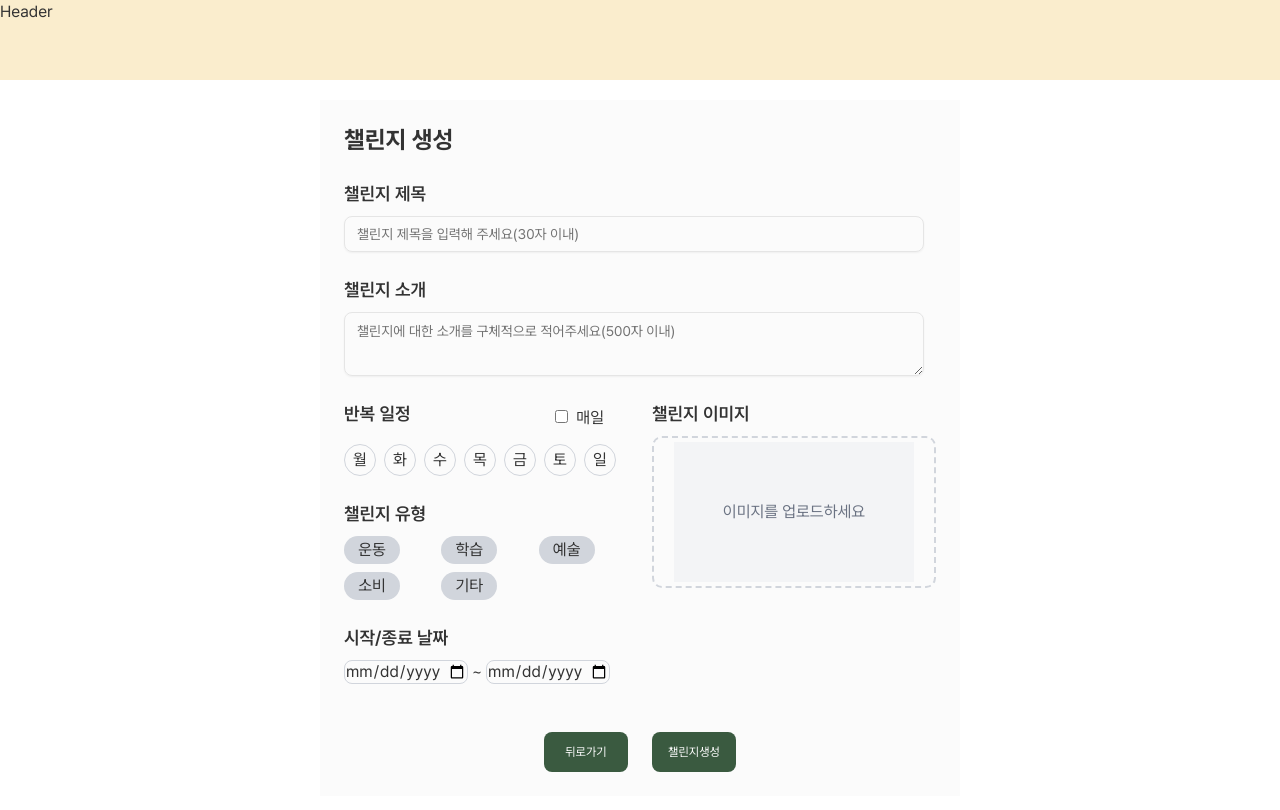
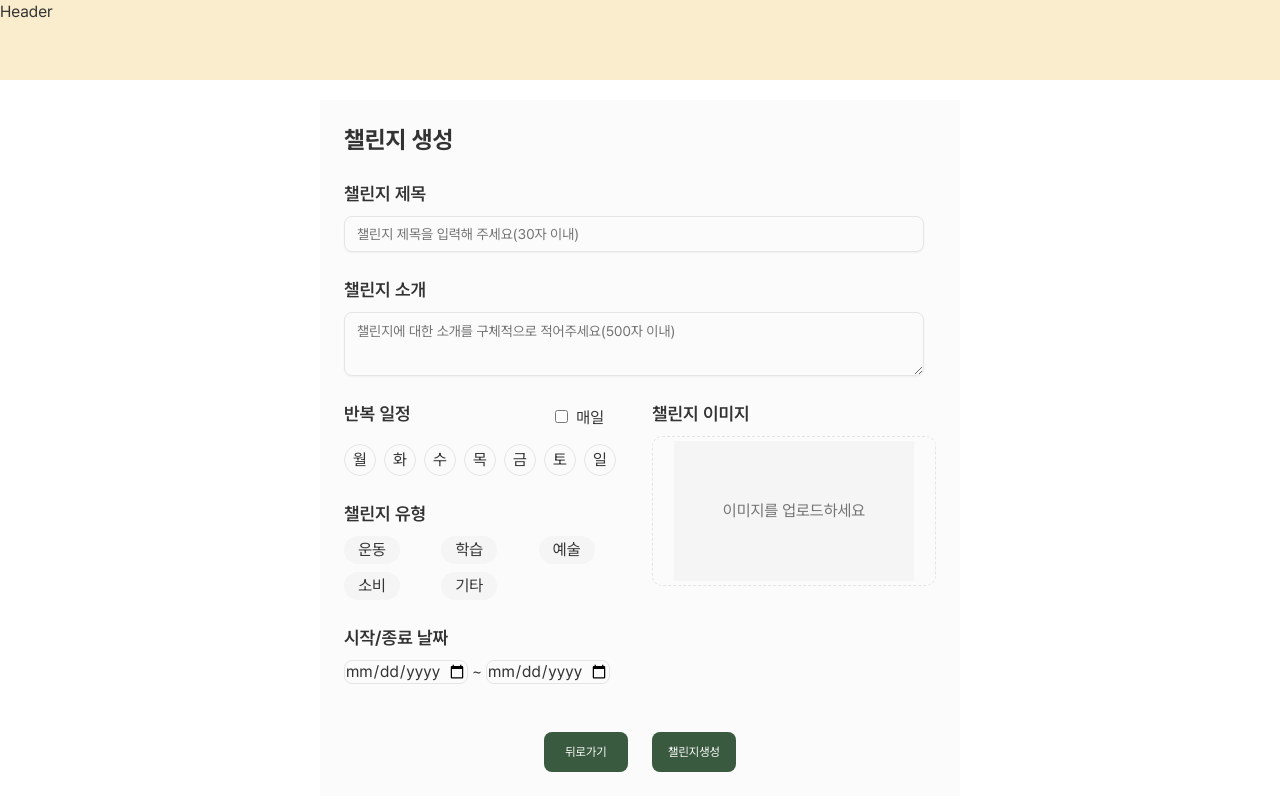
Before and after one commit to do-gather-challenge/do-gather, a Next.js app: page /challenge/post in a window 1280 px wide. Shown: the top 810 px of the page. Built offline with nearby package versions, Linux system fonts and the light colour scheme.

Commit message:
design: 챌린지 생성 페이지 버튼 호버 및 선택 상태 스타일 추가

```diff
--- a/src/app/(client)/challenge/post/page.tsx
+++ b/src/app/(client)/challenge/post/page.tsx
@@ -2,8 +2,20 @@
 
 import { Input } from '@/components/ui/input';
 import { Textarea } from '@/components/ui/textarea';
+import { useState } from 'react';
 
 const PostPage = () => {
+  const [selectedDays, setSelectedDays] = useState<string[]>([]);
+  const [selectedCategory, setSelectedCategory] = useState<string | null>(null);
+
+  const handleDayClick = (day: string) => {
+    setSelectedDays((prev) => (prev.includes(day) ? prev.filter((d) => d !== day) : [...prev, day]));
+  };
+
+  const handleCategoryClick = (category: string) => {
+    setSelectedCategory((prev) => (prev === category ? null : category));
+  };
+
   return (
     <div className="mx-auto mt-[100px] mb-6 max-w-[320px] bg-white p-6 md:max-w-[640px]">
       <h1 className="mb-6 text-2xl font-bold">챌린지 생성</h1>
@@ -23,7 +35,7 @@ const PostPage = () => {
         <h2 className="mb-2 text-lg font-semibold">챌린지 소개</h2>
         <Textarea
           placeholder="챌린지에 대한 소개를 구체적으로 적어주세요(500자 이내)"
-          className="w-[260px]text-[14px] md:w-[580px]"
+          className="w-[260px] text-[14px] md:w-[580px]"
           rows={4}
         />
       </section>
@@ -43,7 +55,16 @@ const PostPage = () => {
             </div>
             <div className="flex gap-2">
               {['월', '화', '수', '목', '금', '토', '일'].map((day) => (
-                <button key={day} type="button" className="h-[32px] w-[32px] rounded-full border border-gray-300">
+                <button
+                  key={day}
+                  type="button"
+                  className={`h-[32px] w-[32px] rounded-full border ${
+                    selectedDays.includes(day)
+                      ? 'bg-primary border-red-700' // 선택된 상태
+                      : 'border-border hover:bg-primary hover:border-red-700' // 기본 상태 + 호버 효과
+                  }`}
+                  onClick={() => handleDayClick(day)}
+                >
                   {day}
                 </button>
               ))}
@@ -55,7 +76,16 @@ const PostPage = () => {
             <h2 className="mb-2 text-lg font-semibold">챌린지 유형</h2>
             <div className="grid grid-cols-3 gap-2">
               {['운동', '학습', '예술', '소비', '기타'].map((category) => (
-                <button key={category} type="button" className="h-[28px] w-[56px] rounded-full bg-gray-300">
+                <button
+                  key={category}
+                  type="button"
+                  className={`h-[28px] w-[56px] rounded-full ${
+                    selectedCategory === category
+                      ? 'border border-red-700' // 선택된 상태
+                      : 'bg-muted hover:border hover:border-red-700' // 기본 상태 + 호버 효과
+                  }`}
+                  onClick={() => handleCategoryClick(category)}
+                >
                   {category}
                 </button>
               ))}
@@ -66,9 +96,9 @@ const PostPage = () => {
           <section className="mb-6">
             <h2 className="mb-2 text-lg font-semibold">시작/종료 날짜</h2>
             <div className="flex gap-1">
-              <input type="date" className="h-[24px] w-[124px] rounded-md border border-gray-300" />
+              <input type="date" className="border-border h-[24px] w-[124px] rounded-md border" />
               <span>~</span>
-              <input type="date" className="h-[24px] w-[124px] rounded-md border border-gray-300" />
+              <input type="date" className="border-border h-[24px] w-[124px] rounded-md border" />
             </div>
           </section>
         </div>
@@ -76,11 +106,11 @@ const PostPage = () => {
         {/* 이미지 업로드 */}
         <section>
           <h2 className="mb-2 text-lg font-semibold">챌린지 이미지</h2>
-          <div className="flex items-center justify-center rounded-lg border-2 border-dashed border-gray-300 p-1">
+          <div className="border-border flex items-center justify-center rounded-lg border-1 border-dashed p-1">
             <input type="file" accept="image/*" className="hidden" id="image-upload" />
             <label htmlFor="image-upload" className="cursor-pointer text-center">
-              <div className="flex h-[140px] w-[240px] items-center justify-center bg-gray-100">
-                <p className="text-gray-500">이미지를 업로드하세요</p>
+              <div className="bg-muted flex h-[140px] w-[240px] items-center justify-center">
+                <p className="text-muted-foreground">이미지를 업로드하세요</p>
               </div>
             </label>
           </div>
@@ -89,10 +119,16 @@ const PostPage = () => {
 
       {/* 버튼 */}
       <div className="flex justify-center gap-6">
-        <button type="button" className="bg-secondary h-[40px] w-[84px] rounded-md px-4 py-2 text-[12px] text-white">
+        <button
+          type="button"
+          className="bg-secondary hover:bg-secondary-foreground h-[40px] w-[84px] rounded-md px-4 py-2 text-[12px] text-white"
+        >
           뒤로가기
         </button>
-        <button type="button" className="bg-secondary h-[40px] w-[84px] rounded-md px-4 py-2 text-[12px] text-white">
+        <button
+          type="button"
+          className="bg-secondary hover:bg-secondary-foreground h-[40px] w-[84px] rounded-md px-4 py-2 text-[12px] text-white"
+        >
           챌린지생성
         </button>
       </div>
```
